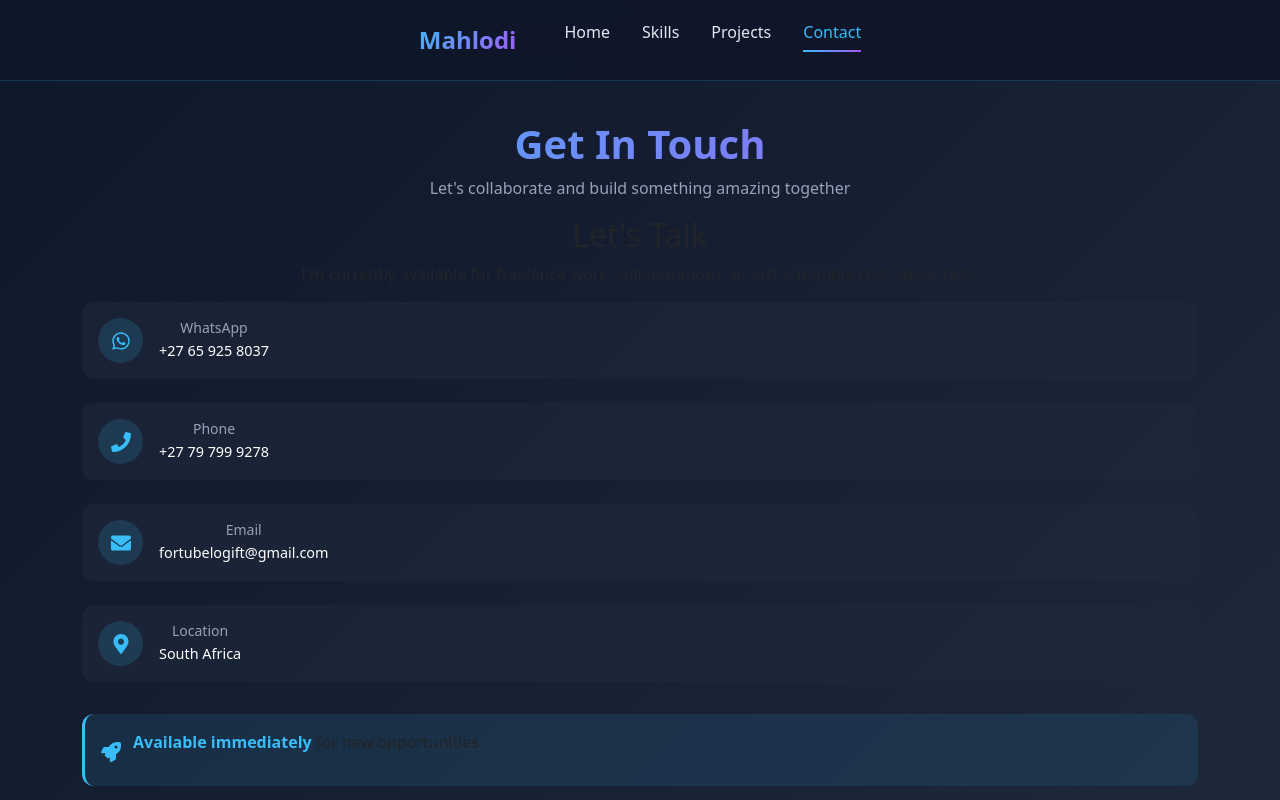
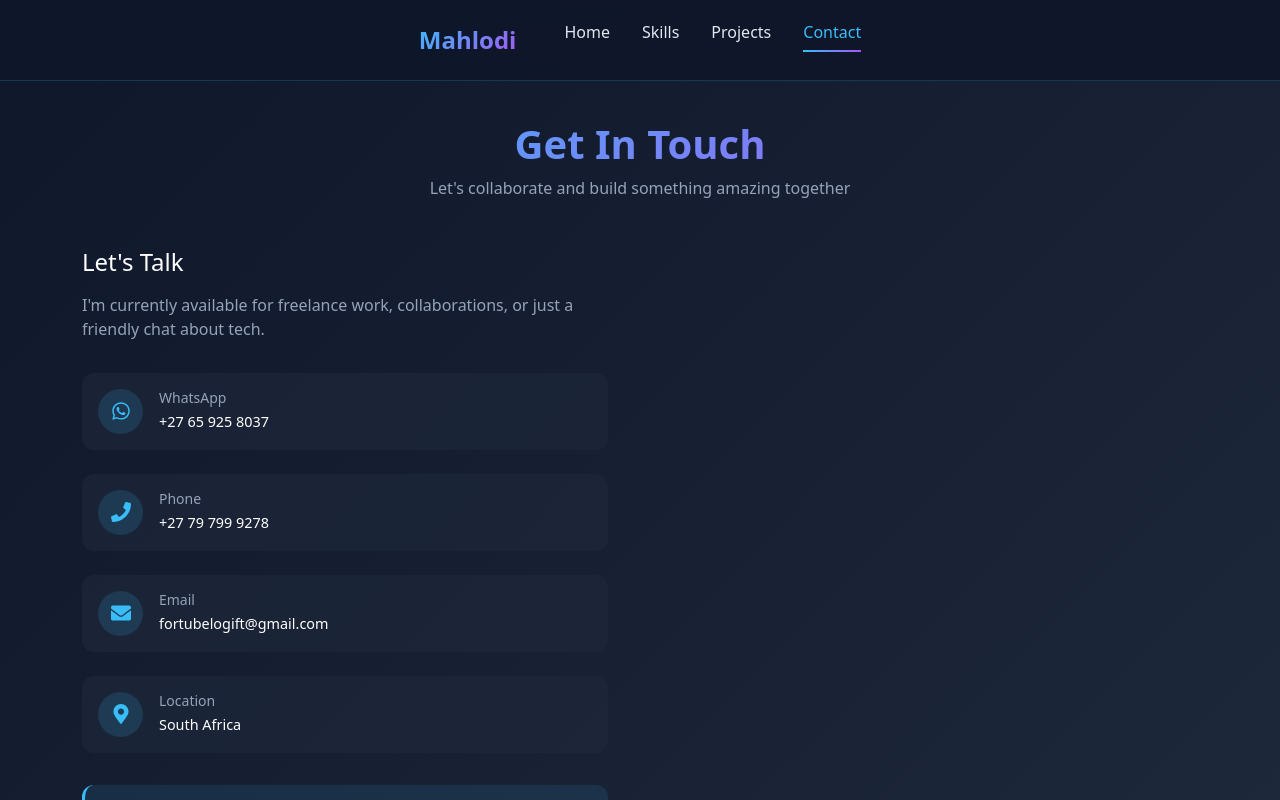
Before and after one commit to Fortu365/FUTURE_FS_01, a React (Create React App) app: page /contact-me in a window 1280 px wide. Shown: the top 800 px of the page. Built offline with nearby package versions, Linux system fonts and the light colour scheme; the HTML template or start-up script is replaced by a standard one.

Commit message:
Refactor ContactMe component layout and structure

```diff
--- a/src/components/ContactMe.jsx
+++ b/src/components/ContactMe.jsx
@@ -28,8 +28,9 @@ export default function ContactMe() {
         <div className="page-header">
           <h1 className="page-title">Get In Touch</h1>
           <p className="page-subtitle">Let's collaborate and build something amazing together</p>
-
-
+        </div>
+        <div className="contact-grid">
+          <div className="contact-info">
             <h2>Let's Talk</h2>
             <p>I'm currently available for freelance work, collaborations, or just a friendly chat about tech.</p>
             <div className="contact-details">
@@ -65,7 +66,8 @@ export default function ContactMe() {
             <div className="availability">
               <div className="availability-icon"><FaRocket /></div>
               <p><span>Available immediately</span> for new opportunities</p>
-   </div>
+            </div>
+          </div>
         </div>
       </div>
     </div>
```
